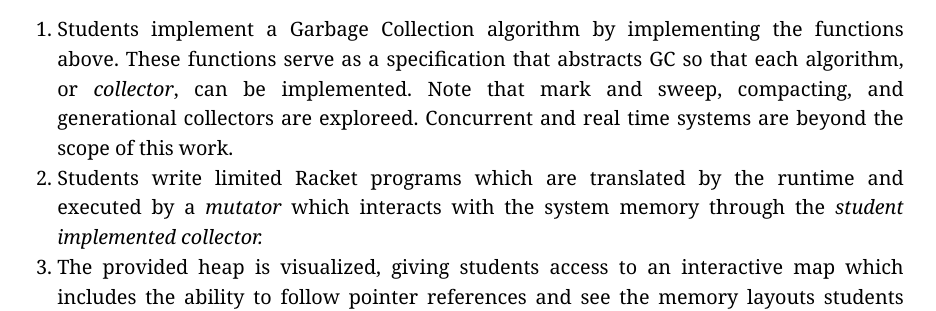
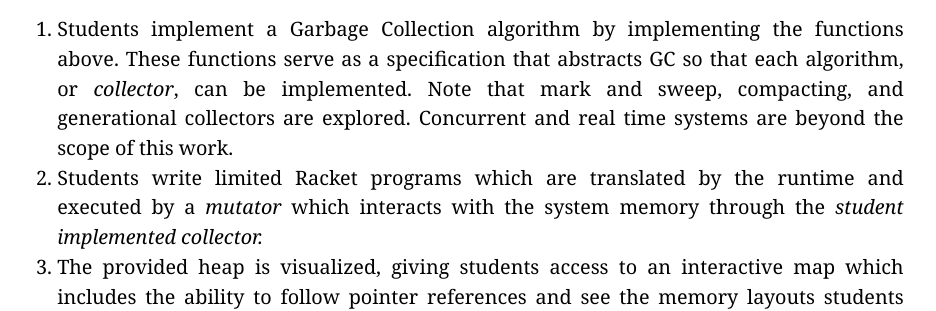
Before and after one commit to mrb/mrb.github.com, a Jekyll site: the page built from _posts/2013-05-20-adventures-in-GC-pedagogy.markdown, in a window 1280 px wide and 900 px high, scrolled down 1970 px. Shown: the part 185-496 px from the top of the window, without its empty margins (172-1108 px from the left). Built offline with Jekyll 4.4.1, drawn with Linux system fonts in a browser that asks for light colours; Markdown is read by kramdown in place of the engine named in the settings; some of the changed text lies outside the part shown.

```diff
--- a/_posts/2013-05-20-adventures-in-GC-pedagogy.markdown
+++ b/_posts/2013-05-20-adventures-in-GC-pedagogy.markdown
@@ -46,7 +46,7 @@ The flexibility and feature-set of Racket makes it possible for students to impl
 
 Here's a breakdown of how the framework functions in practice:
 
-1. Students implement a Garbage Collection algorithm by implementing the functions above. These functions serve as a specification that abstracts GC so that each algorithm, or *collector*, can be implemented. Note that mark and sweep, compacting, and generational collectors are exploreed. Concurrent and real time systems are beyond the scope of this work.
+1. Students implement a Garbage Collection algorithm by implementing the functions above. These functions serve as a specification that abstracts GC so that each algorithm, or *collector*, can be implemented. Note that mark and sweep, compacting, and generational collectors are explored. Concurrent and real time systems are beyond the scope of this work.
 2. Students write limited Racket programs which are translated by the runtime and executed by a *mutator* which interacts with the system memory through the *student implemented collector.*
 3. The provided heap is visualized, giving students access to an interactive map which includes the ability to follow pointer references and see the memory layouts students have implemented in a realized form.
 
```
Also changed, not shown: other parts of _posts/2013-05-20-adventures-in-GC-pedagogy.markdown (+1 -1 lines).
